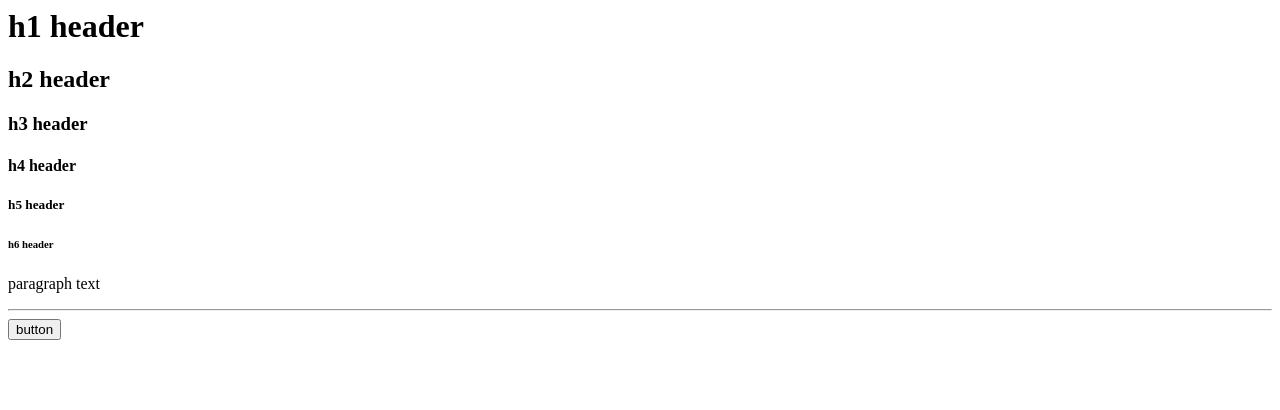
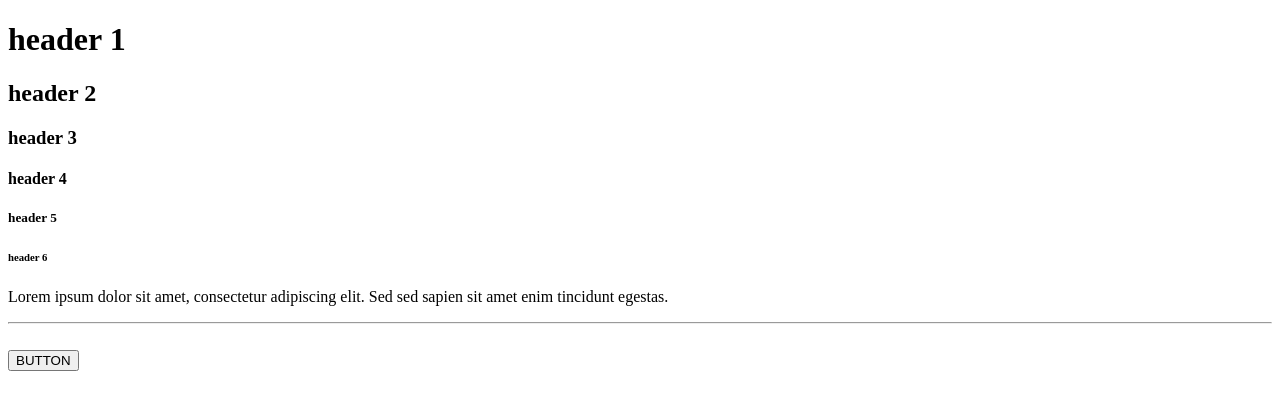
Before and after one commit to mrmacfadden/Hello-World, a plain HTML site: page index.html in a window 1280 px wide. Drawn offline with Linux system fonts and the light colour scheme.

Commit message:
Update index.html

```diff
--- a/index.html
+++ b/index.html
@@ -1,12 +1,39 @@
-<h1>h1 header</h1>
-<h2>h2 header</h2>
-<h3>h3 header</h3>
-<h4>h4 header</h4>
-<h5>h5 header</h5>
-<h6>h6 header</h6>
+<!DOCTYPE html>
+<!--[if lt IE 7]>      <html class="no-js lt-ie9 lt-ie8 lt-ie7"> <![endif]-->
+<!--[if IE 7]>         <html class="no-js lt-ie9 lt-ie8"> <![endif]-->
+<!--[if IE 8]>         <html class="no-js lt-ie9"> <![endif]-->
+<!--[if gt IE 8]>      <html class="no-js"> <!--<![endif]-->
+<html>
+  <head>
+    <meta charset="utf-8" />
+    <meta http-equiv="X-UA-Compatible" content="IE=edge" />
+    <title>Hello World</title>
+    <meta name="description" content="" />
+    <meta name="viewport" content="width=device-width, initial-scale=1" />
+    <link rel="stylesheet" href="" />
+  </head>
+  <body>
+    <h1>header 1</h1>
+    <h2>header 2</h2>
+    <h3>header 3</h3>
+    <h4>header 4</h4>
+    <h5>header 5</h5>
+    <h6>header 6</h6>
+    <p>
+      Lorem ipsum dolor sit amet, consectetur adipiscing elit. Sed sed sapien
+      sit amet enim tincidunt egestas.
+    </p>
+    <hr />
+    <br />
+    <button>BUTTON</button>
 
-<p>paragraph text</p>
+    <!--[if lt IE 7]>
+      <p class="browsehappy">
+        You are using an <strong>outdated</strong> browser. Please
+        <a href="#">upgrade your browser</a> to improve your experience.
+      </p>
+    <![endif]-->
 
-<hr />
-
-<button>button</button>
+    <script src="" async defer></script>
+  </body>
+</html>
```
